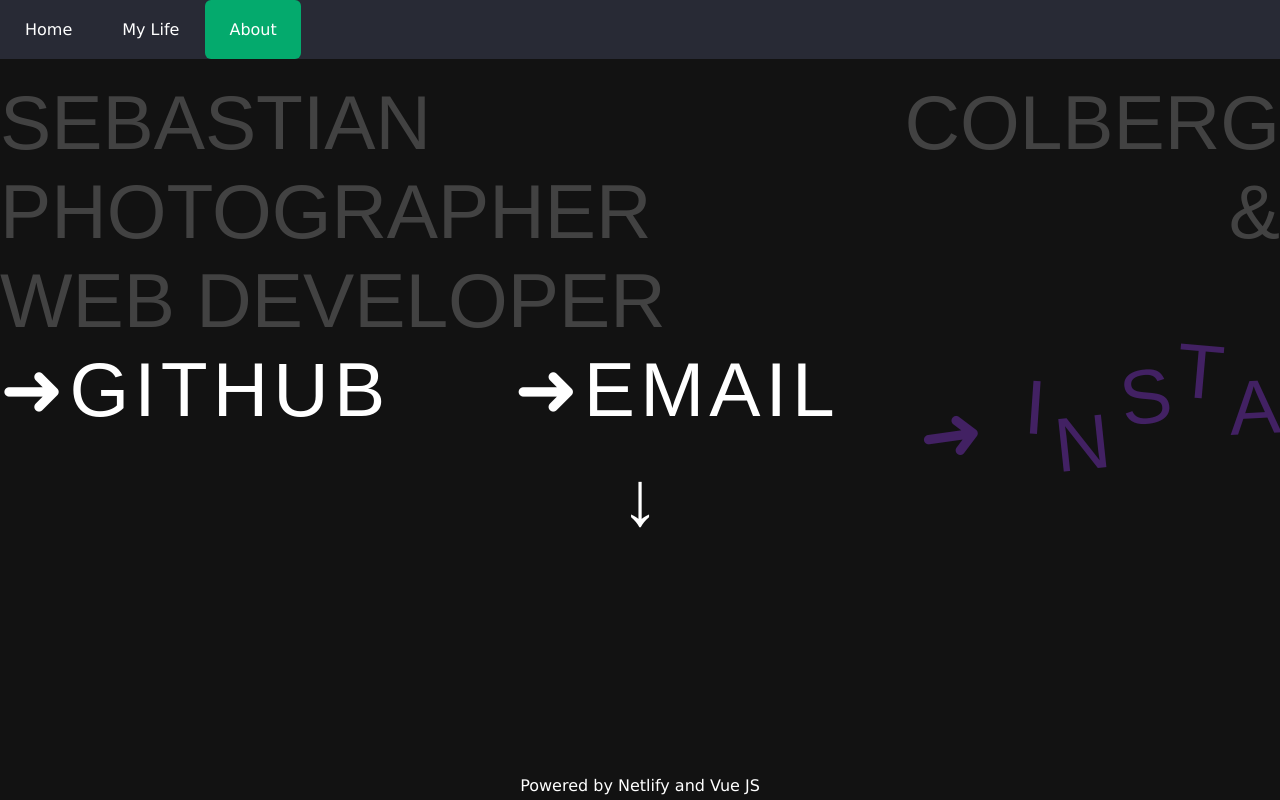
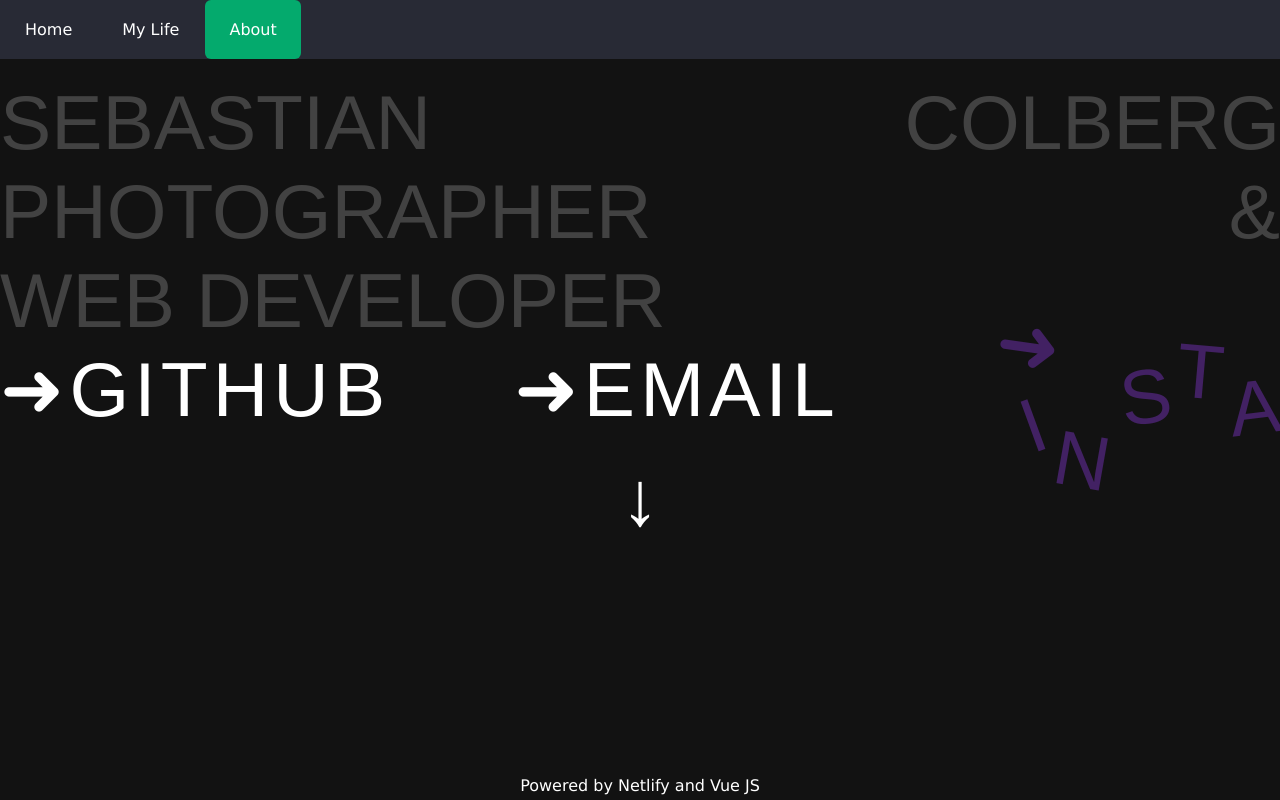
Before and after one commit to Scolberg25/SebastianColberg, a plain HTML site: page about.html in a window 1280 px wide. In both pictures the pointer is over the element 996 px from the left and 389 px from the top of the page. Drawn offline with Linux system fonts and the light colour scheme.

Commit message:
Adjusted about me page insta targets

```diff
--- a/style.css
+++ b/style.css
@@ -241,17 +241,17 @@
 
 /* Insta */
 #insta:hover>.outer:nth-child(1) {
-    transform: translate(-70%, 50%) rotate(-8deg);
+    transform: translate(50%, -50%) rotate(8deg);
     color: var(--purple);
 }
 
 #insta:hover>.outer:nth-child(2) {
-    transform: translate(-40%, 20%) rotate(4deg);
+    transform: translate(-50%, 40%) rotate(-20deg);
     color: var(--purple);
 }
 
 #insta:hover>.outer:nth-child(3) {
-    transform: translate(-10%, 60%) rotate(-6deg);
+    transform: translate(-10%, 80%) rotate(10deg);
     color: var(--purple);
 }
 
@@ -266,7 +266,7 @@
 }
 
 #insta:hover>.outer:nth-child(6) {
-    transform: translate(0%, 20%) rotate(-3deg);
+    transform: translate(0%, 20%) rotate(-7deg);
     color: var(--purple);
 }
 
```
